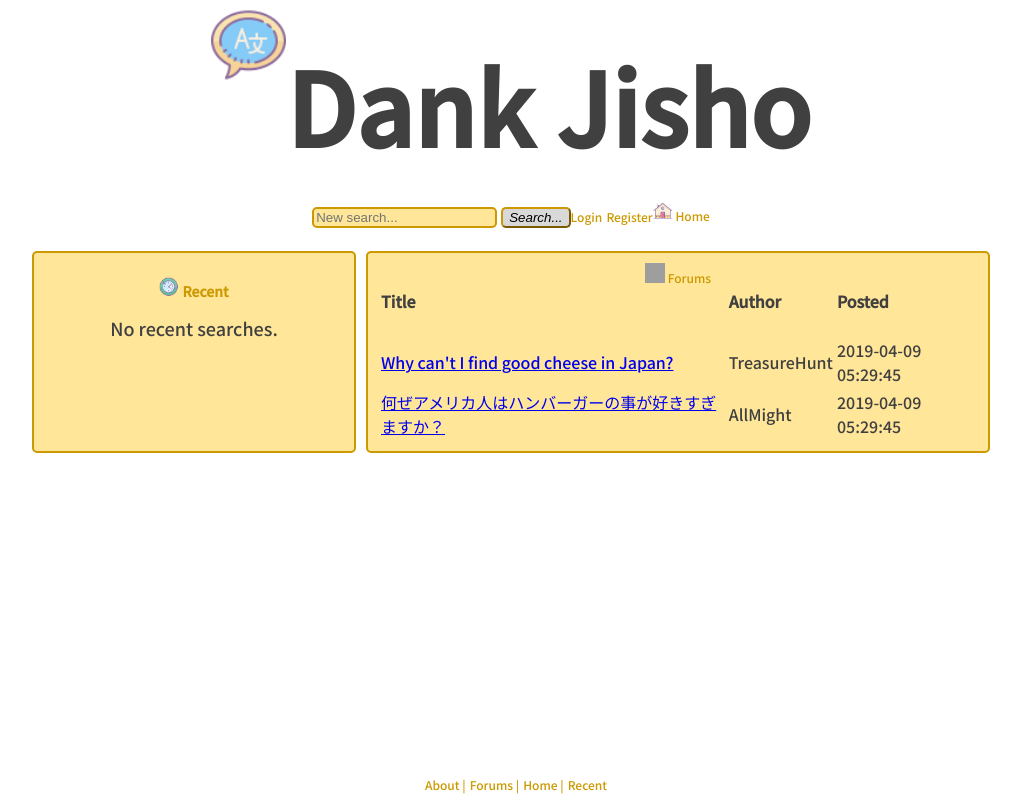
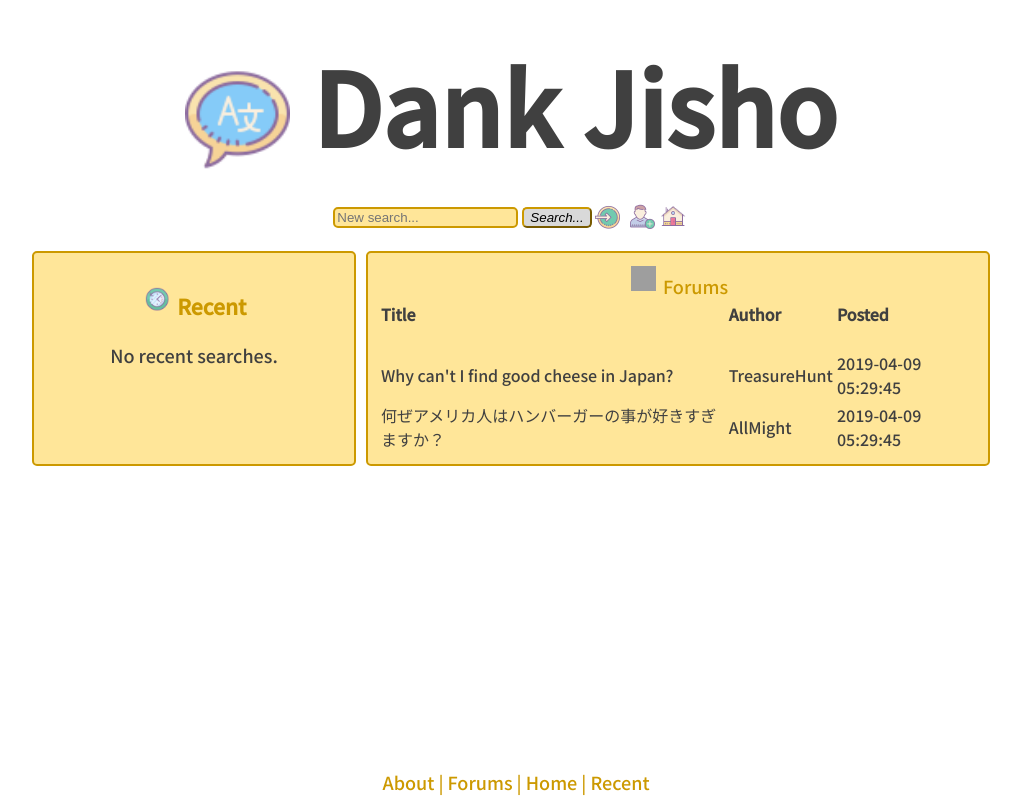
Before and after one commit to ClarkAllen1556/DankJisho, a PHP site: page /index.php in a window 1280 px wide. Shown: the whole page, without its empty margins (129-1150 px from the left). Run offline with PHP 8.4, Linux system fonts and the light colour scheme; data comes from the database, SQL or seed files in the repository; grey boxes are pictures that could not be loaded.

Commit message:
Replaced placeholder text with icons

```diff
--- a/data/Dao.php
+++ b/data/Dao.php
@@ -39,7 +39,7 @@ class Dao {
 	// echo "got here";
 	// $filler = $conn->query("select Title from ForumPosts;");
 	// print_r($filler->fetch()['Title']);
-	return $conn->query("select Title, SubmissionTime from ForumPosts order by SubmissionTime desc;", PDO::FETCH_ASSOC); //, SubmissionTime  from Comments order by SubmissionTime desc", PDO::FETCH_ASSOC);
+	return $conn->query("select Title, SubmissionTime from ForumPosts order by SubmissionTime desc;", PDO::FETCH_ASSOC);
 	}
 
 	public function getUser ($userName) {
--- a/elements/element_header.php
+++ b/elements/element_header.php
@@ -15,8 +15,8 @@
 </head>
 <header>
 	<div id="Title">
-		<span class="UpTitleIcons"> <img src="icons/logo_cute.png" alt="Logo"> </span>
-		<h1><span class="UpTitle"> <a class="NamedLink" href="index.php">Dank Jisho </a> </span></h1>
+		<!-- <span class="UpTitleIcons"> <img src="icons/logo_cute.png" alt="Logo"> </span> -->
+		<h1><span class="UpTitle"><a class="NamedLink" href="index.php"> <img id='Logo' src="icons/logo_cute.png" alt="Logo"> Dank Jisho </a> </span></h1>
 	</div>
 	<div id="Search">
 		<form method='get' action="search.php">
@@ -25,10 +25,12 @@
 		</form>
 		<?php
 		if(isset($_SESSION["logged_in"]))
-			echo " <span> <a class='Link' href='userpage.php'> " . htmlspecialchars($_SESSION['username']) . "</a> <a class='Link' href='_handle_logout.php'>Logout...</a></span>";
+			echo "<span> <a class='Link' href='_handle_logout.php' title='Logout'><img class='TextImage' src='icons/logout_icon.png'></a>"
+			. "<a class='Link' href='userpage.php' title='Account Page'> <img class='TextImage' src='icons/account_icon.png'> </a>" /*. htmlspecialchars($_SESSION['username'])*/ . "</a></span>";
 		else
-			echo "<span> <a class='Link' href='login.php'>Login</a> <a class='Link' href='register.php'>Register</a></span>";
+			echo "<span> <a class='Link' href='login.php' title='Login to existing account'><img class='TextImage' src='icons/login_icon.png'></a>
+			<a class='Link' href='register.php' title='Register new account'><img class='TextImage' src='icons/register_icon.png'></a></span>";
 		?>
-		<span><a class='Link' href='index.php'> <img class='TextImage' src='icons/home_icon.png'> Home </a> </span>
+		<span><a class='Link' href='index.php' title='DankJisho Home'> <img class='TextImage' src='icons/home_icon.png'></a></span>
 	</div>
 </header>
--- a/index.php
+++ b/index.php
@@ -43,9 +43,9 @@ include "./elements/element_header.php";
 			echo "<td><h4> Title </h4></td>" . "<td><h4> Author </h4></td>" . "<td><h4> Posted </h4></td>";
 			foreach ($listings as $post) {
 				echo "<tr><td>"
-				. "<a href=\"./forum_comments.php\">" . htmlspecialchars($post['Title'])
-				. "<td>" . htmlspecialchars($post['Author'])
-				. "</td><td> {$post['Posted']} </td></tr>";
+				. htmlspecialchars($post['Title']) . "</td>"
+				. "<td>" . htmlspecialchars($post['Author']) . "</td>"
+				. "<td> {$post['Posted']} </td></tr>";
 			}
 			echo "</table>";
 			?>
--- a/styles/global.css
+++ b/styles/global.css
@@ -33,10 +33,6 @@ body {
 span {
 	text-align: center;
 }
-.TextImage {
-	height: 20px;
-	width: 20px;
-}
 
 tr {
 	border-bottom: 1px solid black;
@@ -70,8 +66,20 @@ table {
 }
 
 .Link {
-	font-size: 12px;
+	font-size: 18px;
 	text-decoration: none;
 	color: #cc9900;
 	outline-color: #664d00;
 }
+
+.TextImage {
+	height: 25px;
+	width: 25px;
+	margin: 3px;
+}
+
+.TextImage:hover {
+	background:#71c2f4;
+	border-color: #1299ed;
+	/* border-width: 3px; TODO*/
+}
--- a/styles/title_section.css
+++ b/styles/title_section.css
@@ -2,6 +2,13 @@
 	display: flex;
 	justify-content: center;
 	align-content: center;
+}
+
+#Logo {
+	height: 105px;
+	width: 105px;
+	/* align-content: center; */
+	vertical-align: middle;
 }
 
 #Path {
```
Also changed, not shown: icons/account_icon.png (added), icons/account_icon_2.png (added), icons/login_icon.png (added), icons/logout_icon.png (added), icons/register_icon.png (added).
